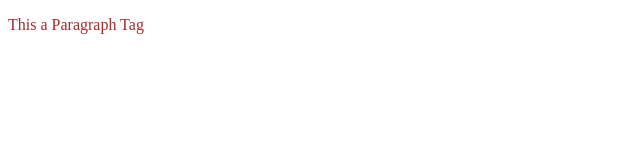
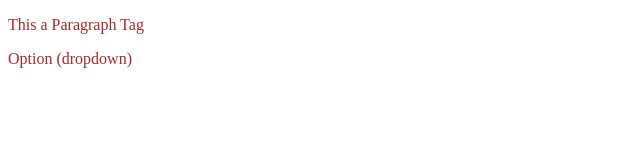
Before and after one commit to nikhil-palli13/localrepo, a plain HTML site: page index.html in a window 1280 px wide. Shown: the whole page, without its empty margins (0-640 px from the left). Drawn offline with Linux system fonts and the light colour scheme.

```diff
--- a/index.html
+++ b/index.html
@@ -8,5 +8,6 @@
 </head>
 <body>
     <p>This a Paragraph Tag</p>
+    <p>Option (dropdown)</p>
 </body>
 </html>
```
